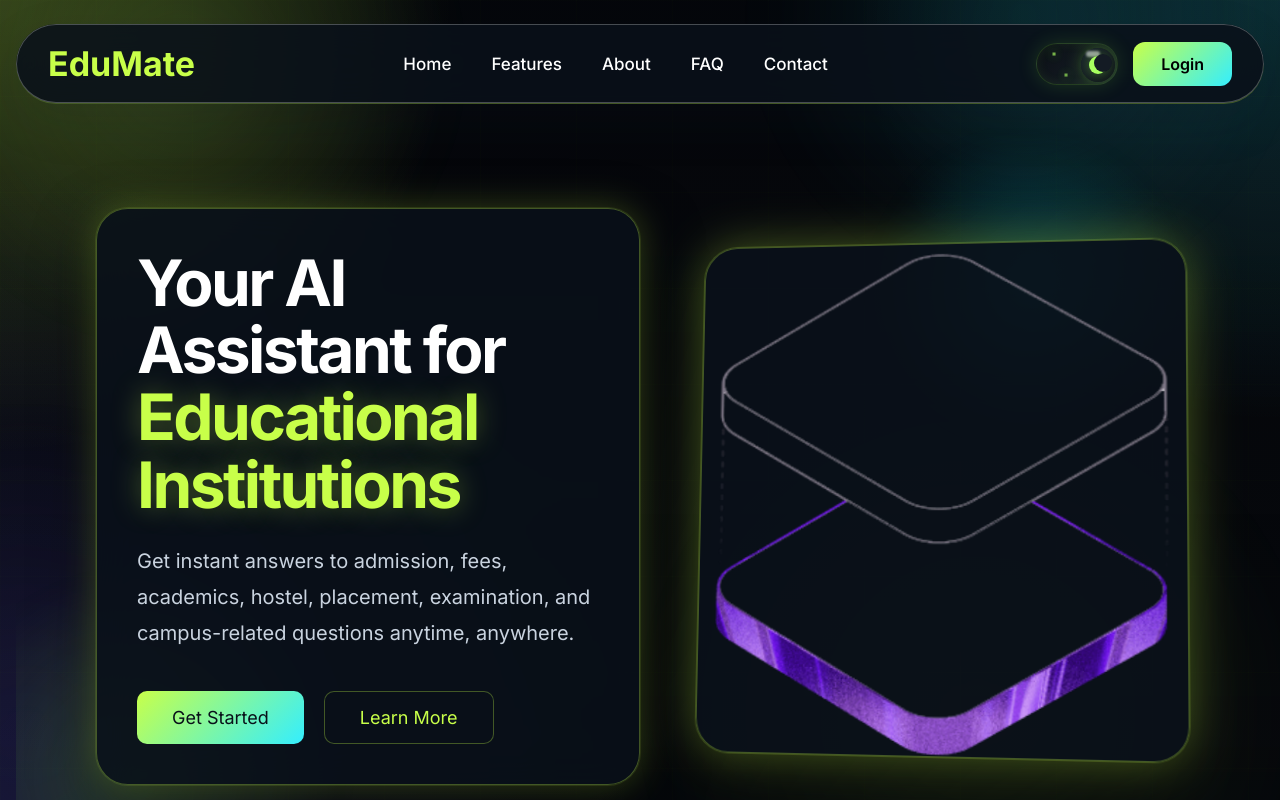
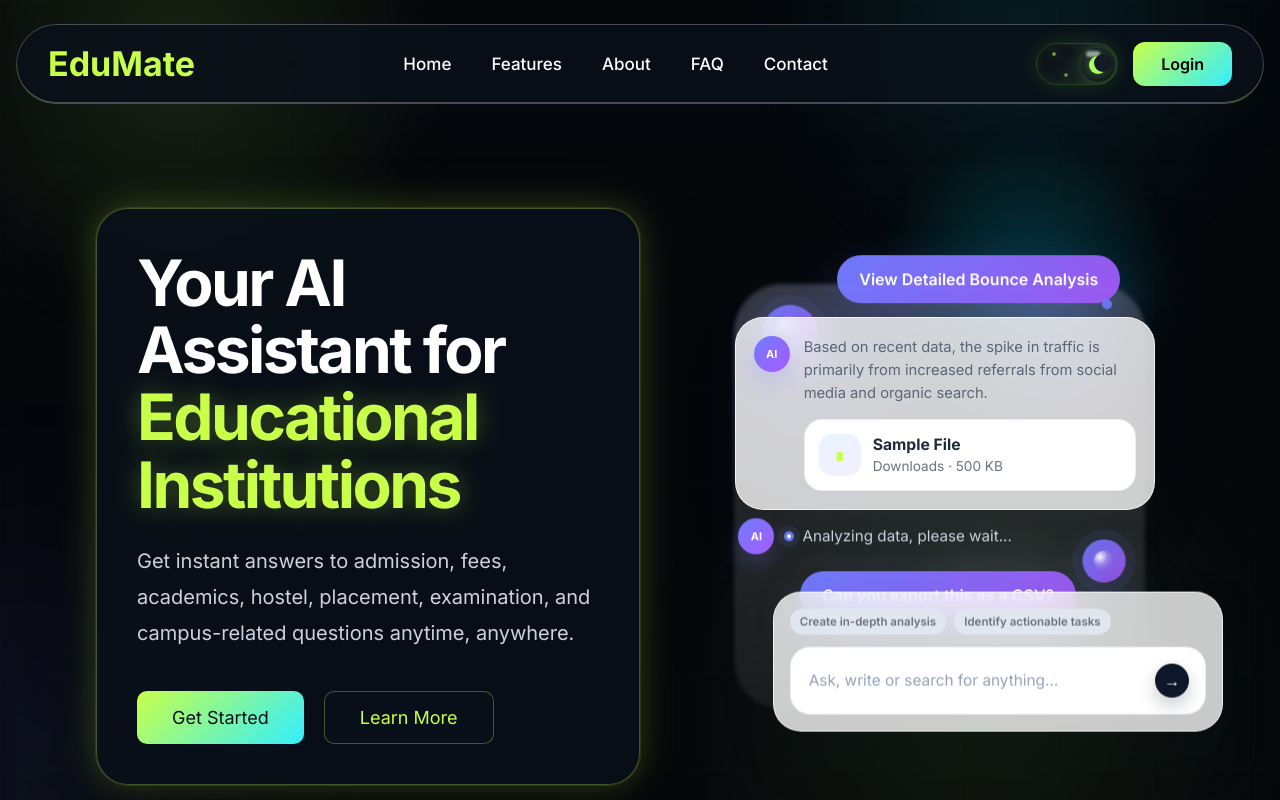
Before and after one commit to raju-yadav-dev/edumate, a React (Vite) app in the folder client/: page / in a window 1280 px wide. Shown: the top 800 px of the page. Built offline with nearby package versions, Linux system fonts and the light colour scheme.

Commit message:
Update landing page

```diff
--- a/client/src/components/Hero/Hero.css
+++ b/client/src/components/Hero/Hero.css
@@ -10,6 +10,11 @@
     padding:80px;
     gap:50px;
     overflow:hidden;
+}
+
+.hero-section > *{
+    position:relative;
+    z-index:1;
 }
 
 .hero-section::before,
@@ -35,11 +40,37 @@
 
 .hero-section::after{
 
-    width:420px;
-    height:420px;
-    left:-90px;
-    bottom:-120px;
-    background:radial-gradient(circle, rgba(141,255,62,.18), transparent 68%);
+    content:"";
+
+    position:absolute;
+
+    width:700px;
+
+    height:700px;
+
+    left:-500px;
+
+    bottom:-500px;
+
+    border-radius:50%;
+
+    background:
+
+        radial-gradient(
+
+            circle,
+
+            rgba(141,255,62,.10) 0%,
+
+            rgba(141,255,62,.05) 35%,
+
+            transparent 72%
+
+        );
+
+    filter:blur(80px);
+
+    pointer-events:none;
 
 }
 
@@ -122,26 +153,364 @@
     cursor:pointer;
 }
 
-.hero-image{
-
+.hero-visual{
+    user-select: none;
     width:45%;
-
+    min-height:560px;
+    position:relative;
     display:flex;
-
+    align-items:center;
     justify-content:center;
-    position:relative;
-    z-index:1;
 }
 
-.hero-image img{
+.hero-visual::before{
+    content:"";
+    position:absolute;
+    inset:12% 8%;
+    border-radius:48px;
+    background:
+        radial-gradient(circle at 20% 20%, rgba(111,124,255,.22), transparent 30%),
+        radial-gradient(circle at 80% 18%, rgba(168,90,255,.18), transparent 24%),
+        radial-gradient(circle at 65% 82%, rgba(168,255,218,.12), transparent 26%),
+        linear-gradient(180deg, rgba(255,255,255,.20), rgba(255,255,255,.08));
+    filter:blur(2px);
+    opacity:.92;
+}
 
-    width:100%;
+.floating-orb{
+    position:absolute;
+    width:54px;
+    height:54px;
+    border-radius:50%;
+    background:linear-gradient(135deg, rgba(111,124,255,.95), rgba(168,90,255,.85));
+    box-shadow:0 0 0 10px rgba(111,124,255,.08), 0 20px 45px rgba(111,124,255,.28);
+    filter:saturate(1.08);
+    animation:floatOrb 5s ease-in-out infinite;
+}
 
-    max-width:550px;
-    border-radius:34px;
-    border:1px solid var(--glass-border);
-    background:var(--glass);
-    box-shadow:var(--shadow-hover);
-    object-fit:cover;
-    transform:perspective(1200px) rotateY(-6deg) rotateX(4deg);
+.floating-orb::before{
+    content:"";
+    position:absolute;
+    inset:11px;
+    border-radius:50%;
+    background:radial-gradient(circle at 30% 30%, #fff, rgba(255,255,255,.18) 40%, transparent 70%);
 }
+
+.orb-one{
+    top:18%;
+    left:14%;
+}
+
+.orb-two{
+    top:60%;
+    right:12%;
+    width:42px;
+    height:42px;
+    animation-delay:-1.8s;
+}
+
+.chat-pill,
+.chat-card,
+.chat-status-row{
+    position:absolute;
+    backdrop-filter:blur(var(--blur));
+    -webkit-backdrop-filter:blur(var(--blur));
+}
+
+.chat-pill{
+    padding:14px 22px;
+    border-radius:var(--radius-round);
+    background:linear-gradient(135deg, rgba(111,124,255,.98), rgba(168,90,255,.92));
+    color:#fff;
+    font-weight:600;
+    box-shadow:0 18px 48px rgba(111,124,255,.28);
+    white-space:nowrap;
+}
+
+.chat-pill::after{
+    content:"";
+    position:absolute;
+    right:8px;
+    bottom:-6px;
+    width:10px;
+    height:10px;
+    border-radius:50%;
+    background:rgba(111,124,255,.9);
+}
+
+.chat-pill-top{
+    top:7%;
+    right:13%;
+    animation:floatCard 6s ease-in-out infinite;
+}
+
+.chat-pill-bottom{
+    right:22%;
+    bottom:28%;
+    animation:floatCard 6s ease-in-out infinite reverse;
+}
+
+.chat-card{
+    border:1px solid rgba(255,255,255,.72);
+    border-radius:28px;
+    background:rgba(255,255,255,.78);
+    box-shadow:0 24px 56px rgba(15,23,42,.12);
+}
+
+.chat-card-summary{
+    top:18%;
+    right:6%;
+    width:min(420px, 92%);
+    display:flex;
+    gap:14px;
+    padding:18px;
+    animation:floatCard 6.5s ease-in-out infinite;
+}
+
+.chat-avatar{
+    width:36px;
+    height:36px;
+    flex:0 0 36px;
+    border-radius:50%;
+    display:grid;
+    place-items:center;
+    background:linear-gradient(135deg, rgba(111,124,255,1), rgba(168,90,255,1));
+    color:#fff;
+    font-size:11px;
+    font-weight:700;
+    box-shadow:0 10px 22px rgba(111,124,255,.24);
+}
+
+.chat-card-body p{
+    margin:0;
+    color:#5b6677;
+    font-size:.92rem;
+    line-height:1.55;
+}
+
+.mini-file-card{
+    margin-top:14px;
+    padding:14px;
+    display:flex;
+    align-items:center;
+    gap:12px;
+    border-radius:18px;
+    background:#fff;
+    border:1px solid rgba(148,163,184,.18);
+}
+
+.mini-file-icon{
+    width:42px;
+    height:42px;
+    border-radius:14px;
+    display:grid;
+    place-items:center;
+    background:linear-gradient(135deg, rgba(232,245,255,1), rgba(245,237,255,1));
+    color:var(--primary);
+    font-size:18px;
+}
+
+.mini-file-card strong,
+.mini-file-card span{
+    display:block;
+}
+
+.mini-file-card strong{
+    color:#1f2937;
+    font-size:.98rem;
+}
+
+.mini-file-card span{
+    margin-top:4px;
+    color:#6b7280;
+    font-size:.85rem;
+}
+
+.chat-status-row{
+    left:9%;
+    bottom:39%;
+    display:flex;
+    align-items:center;
+    gap:10px;
+    color:var(--text-light);
+    font-size:.95rem;
+    animation:floatCard 5.5s ease-in-out infinite;
+}
+
+.chat-status-row span::before{
+    content:"";
+    display:inline-block;
+    width:10px;
+    height:10px;
+    margin-right:8px;
+    border-radius:50%;
+    background:radial-gradient(circle, #fff 0 25%, rgba(111,124,255,.95) 26% 100%);
+    box-shadow:0 0 0 6px rgba(111,124,255,.1);
+}
+
+.chat-card-input{
+    left:16%;
+    bottom:8%;
+    width:min(470px, 92%);
+    padding:16px;
+    animation:floatCard 7s ease-in-out infinite;
+}
+
+.chat-chip-row{
+    display:flex;
+    gap:8px;
+    flex-wrap:wrap;
+    margin-bottom:12px;
+}
+
+.chat-chip-row span{
+    padding:6px 10px;
+    border-radius:999px;
+    background:rgba(226,232,240,.95);
+    color:#6b7280;
+    font-size:.72rem;
+    font-weight:600;
+}
+
+.chat-input-shell{
+    display:flex;
+    align-items:center;
+    justify-content:space-between;
+    gap:14px;
+    padding:16px 16px 16px 18px;
+    border-radius:20px;
+    border:1px solid rgba(148,163,184,.18);
+    background:#fff;
+    box-shadow:inset 0 1px 0 rgba(255,255,255,.72);
+}
+
+.chat-input-shell span{
+    color:#94a3b8;
+    font-size:.96rem;
+}
+
+.chat-input-shell button{
+    width:34px;
+    height:34px;
+    flex:0 0 34px;
+    border:none;
+    border-radius:50%;
+    background:#0f172a;
+    color:#fff;
+    font-size:1rem;
+    cursor:pointer;
+    box-shadow:0 8px 18px rgba(15,23,42,.22);
+}
+
+@keyframes floatCard{
+    0%, 100%{ transform:translateY(0px); }
+    50%{ transform:translateY(-12px); }
+}
+
+@keyframes floatOrb{
+    0%, 100%{ transform:translateY(0px) scale(1); }
+    50%{ transform:translateY(-16px) scale(1.04); }
+}
+
+@media (max-width: 1100px){
+    .hero-section{
+        flex-direction:column;
+        align-items:stretch;
+    }
+
+    .hero-content,
+    .hero-visual{
+        width:100%;
+    }
+
+    .hero-visual{
+        min-height:520px;
+    }
+}
+
+@media (max-width: 768px){
+    .hero-section{
+        padding:28px 20px 44px;
+        gap:28px;
+    }
+
+    .hero-content{
+        padding:28px 22px;
+    }
+
+    .hero-content p{
+        font-size:1rem;
+        line-height:1.7;
+    }
+
+    .hero-buttons{
+        gap:14px;
+    }
+
+    .hero-visual{
+        min-height:460px;
+    }
+
+    .chat-card-summary{
+        top:16%;
+        right:2%;
+        width:min(390px, 96%);
+    }
+
+    .chat-pill-top{
+        top:4%;
+        right:4%;
+    }
+
+    .chat-pill-bottom{
+        right:8%;
+        bottom:24%;
+    }
+
+    .chat-card-input{
+        left:2%;
+        bottom:4%;
+        width:min(420px, 96%);
+    }
+
+    .chat-status-row{
+        left:3%;
+        bottom:34%;
+    }
+}
+
+@media (max-width: 520px){
+    .hero-visual{
+        min-height:420px;
+    }
+
+    .chat-card-summary,
+    .chat-card-input{
+        padding:14px;
+        border-radius:22px;
+    }
+
+    .chat-card-summary{
+        gap:10px;
+    }
+
+    .chat-card-body p,
+    .chat-input-shell span,
+    .chat-status-row{
+        font-size:.85rem;
+    }
+
+    .chat-pill{
+        padding:12px 16px;
+        font-size:.82rem;
+    }
+
+    .mini-file-card{
+        margin-top:12px;
+        padding:12px;
+    }
+
+    .chat-input-shell{
+        padding:14px 14px 14px 16px;
+    }
+}
--- a/client/src/components/Hero/Hero.jsx
+++ b/client/src/components/Hero/Hero.jsx
@@ -1,5 +1,4 @@
 import "./Hero.css";
-import heroImg from "../../assets/hero.png";
 import Button from "../Button/Button";
 
 function Hero() {
@@ -35,9 +34,53 @@ function Hero() {
 
             </div>
 
-            <div className="hero-image">
+            <div className="hero-visual" aria-hidden="true">
 
-                <img src={heroImg} alt="EduMate Hero" />
+                <div className="floating-orb orb-one"></div>
+                <div className="floating-orb orb-two"></div>
+
+                <div className="chat-pill chat-pill-top">
+                    View Detailed Bounce Analysis
+                </div>
+
+                <div className="chat-card chat-card-summary">
+                    <div className="chat-avatar">AI</div>
+                    <div className="chat-card-body">
+                        <p>
+                            Based on recent data, the spike in traffic is primarily
+                            from increased referrals from social media and organic search.
+                        </p>
+
+                        <div className="mini-file-card">
+                            <div className="mini-file-icon">∎</div>
+                            <div>
+                                <strong>Sample File</strong>
+                                <span>Downloads · 500 KB</span>
+                            </div>
+                        </div>
+                    </div>
+                </div>
+
+                <div className="chat-pill chat-pill-bottom">
+                    Can you export this as a CSV?
+                </div>
+
+                <div className="chat-status-row">
+                    <div className="chat-avatar">AI</div>
+                    <span>Analyzing data, please wait...</span>
+                </div>
+
+                <div className="chat-card chat-card-input">
+                    <div className="chat-chip-row">
+                        <span>Create in-depth analysis</span>
+                        <span>Identify actionable tasks</span>
+                    </div>
+
+                    <div className="chat-input-shell">
+                        <span>Ask, write or search for anything...</span>
+                        <button type="button" aria-label="Send message">→</button>
+                    </div>
+                </div>
 
             </div>
 
--- a/client/src/styles/global.css
+++ b/client/src/styles/global.css
@@ -26,8 +26,8 @@ body,
 body{
 
     background-color:var(--bg);
-    background-image:var(--ambient-glow);
-    background-attachment:fixed;
+    /* background-image:var(--ambient-glow);
+    background-attachment:fixed; */
 
     color:var(--text);
 
```
Also changed, not shown: 2 other files (tests, documents, lock files or other folders).
